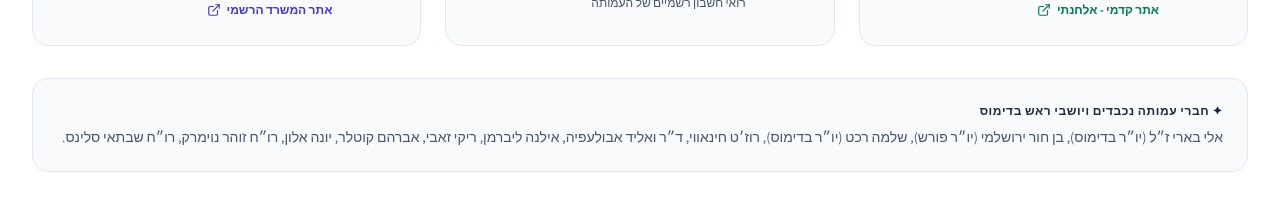
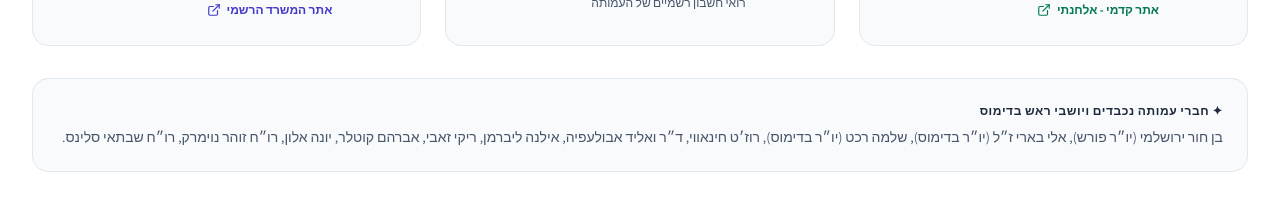
Before and after one commit to isaacbeeri/wolfsonfriends, a React (Vite) app: page / in a window 1280 px wide. Shown: the part 8220-8437 px from the top of the page. Built offline with nearby package versions, Linux system fonts and the light colour scheme.

Commit message:
feat: update honored past chairs order (Ben-Hur Yerushalmi first, then Eli Beeri zl)

```diff
--- a/src/data/translations/de.js
+++ b/src/data/translations/de.js
@@ -171,7 +171,7 @@ export const de = {
     "legalCounselRole": "Offizielle Rechtsberatung der Fördergesellschaft",
     "legalCounselLink": "https://www.goldfarb.com/en/",
     "honoredMembersTitle": "Ehrenmitglieder & Ehemalige Vorsitzende",
-    "honoredMembersDesc": "Eli Beeri s.A. (Ehemaliger Vorsitzender), Ben-Hur Yerushalmi (Ehrenvorsitzender), Shlomo Recht (Ehrenvorsitzender), Rosette Hinawi, Dr. Walid Abulafia, Ilana Liberman, Ricky Zeevi, Abraham Kotler, Yona Alon, Zohar Noymark (CPA), Shabtai Salins (CPA)."
+    "honoredMembersDesc": "Ben-Hur Yerushalmi (Ehrenvorsitzender), Eli Beeri s.A. (Ehemaliger Vorsitzender), Shlomo Recht (Ehrenvorsitzender), Rosette Hinawi, Dr. Walid Abulafia, Ilana Liberman, Ricky Zeevi, Abraham Kotler, Yona Alon, Zohar Noymark (CPA), Shabtai Salins (CPA)."
   },
   "campus": {
     "badge": "Klinikgelände",
--- a/src/data/translations/en.js
+++ b/src/data/translations/en.js
@@ -171,7 +171,7 @@ export const en = {
     "legalCounselRole": "Official Legal Counsel to the Friends Association",
     "legalCounselLink": "https://www.goldfarb.com/en/",
     "honoredMembersTitle": "Distinguished Members & Past Chairs",
-    "honoredMembersDesc": "Eli Beeri of blessed memory (Past Chair), Ben-Hur Yerushalmi (Past Chair), Shlomo Recht (Past Chair), Rosette Hinawi, Dr. Walid Abulafia, Ilana Liberman, Ricky Zeevi, Abraham Kotler, Yona Alon, Zohar Noymark (CPA), Shabtai Salins (CPA)."
+    "honoredMembersDesc": "Ben-Hur Yerushalmi (Past Chair), Eli Beeri of blessed memory (Past Chair), Shlomo Recht (Past Chair), Rosette Hinawi, Dr. Walid Abulafia, Ilana Liberman, Ricky Zeevi, Abraham Kotler, Yona Alon, Zohar Noymark (CPA), Shabtai Salins (CPA)."
   },
   "campus": {
     "badge": "Medical Campus Overview",
--- a/src/data/translations/fr.js
+++ b/src/data/translations/fr.js
@@ -171,7 +171,7 @@ export const fr = {
     "legalCounselRole": "Conseillers juridiques officiels de l'Association",
     "legalCounselLink": "https://www.goldfarb.com/en/",
     "honoredMembersTitle": "Membres d'Honneur & Anciens Présidents",
-    "honoredMembersDesc": "Eli Beeri z״l (Ancien Président), Ben-Hur Yerushalmi (Ancien Président), Shlomo Recht (Ancien Président), Rosette Hinawi, Dr. Walid Abulafia, Ilana Liberman, Ricky Zeevi, Abraham Kotler, Yona Alon, Zohar Noymark, Shabtai Salins."
+    "honoredMembersDesc": "Ben-Hur Yerushalmi (Ancien Président), Eli Beeri z״l (Ancien Président), Shlomo Recht (Ancien Président), Rosette Hinawi, Dr. Walid Abulafia, Ilana Liberman, Ricky Zeevi, Abraham Kotler, Yona Alon, Zohar Noymark, Shabtai Salins."
   },
   "campus": {
     "badge": "Campus Hospitalier",
--- a/src/data/translations/he.js
+++ b/src/data/translations/he.js
@@ -171,7 +171,7 @@ export const he = {
     "legalCounselRole": "יועצים משפטיים של העמותה",
     "legalCounselLink": "https://www.goldfarb.com/he/",
     "honoredMembersTitle": "חברי עמותה נכבדים ויושבי ראש בדימוס",
-    "honoredMembersDesc": "אלי בארי ז״ל (יו״ר בדימוס), בן חור ירושלמי (יו״ר פורש), שלמה רכט (יו״ר בדימוס), רוז׳ט חינאווי, ד״ר ואליד אבולעפיה, אילנה ליברמן, ריקי זאבי, אברהם קוטלר, יונה אלון, רו״ח זוהר נוימרק, רו״ח שבתאי סלינס."
+    "honoredMembersDesc": "בן חור ירושלמי (יו״ר פורש), אלי בארי ז״ל (יו״ר בדימוס), שלמה רכט (יו״ר בדימוס), רוז׳ט חינאווי, ד״ר ואליד אבולעפיה, אילנה ליברמן, ריקי זאבי, אברהם קוטלר, יונה אלון, רו״ח זוהר נוימרק, רו״ח שבתאי סלינס."
   },
   "campus": {
     "badge": "קמפוס המרכז הרפואי",
```
